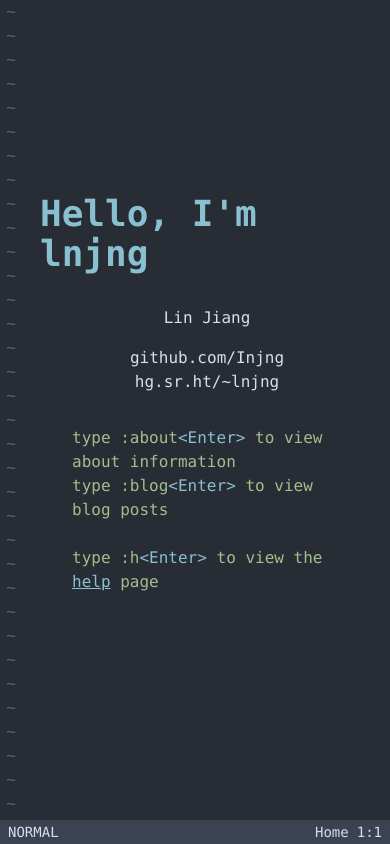
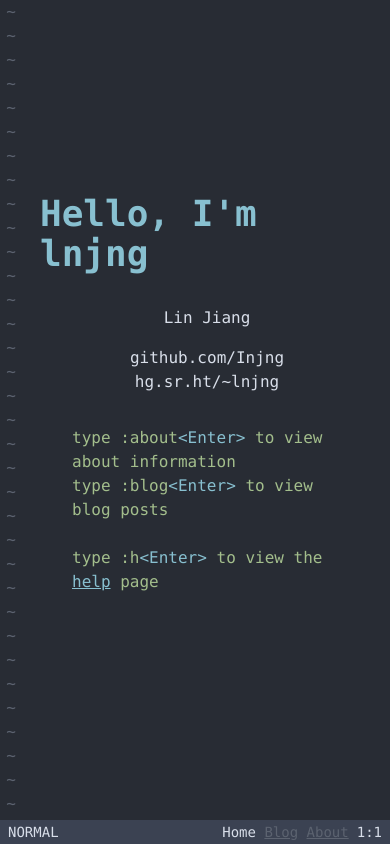
Before and after one commit to Injng/lnjng.com, a SvelteKit app: page / in a window 390 px wide. Built offline with nearby package versions, Linux system fonts and the light colour scheme.

Commit message:
make status bar into a pseudo-menu to make life easier for mobile

```diff
--- a/src/routes/+layout.svelte
+++ b/src/routes/+layout.svelte
@@ -1,11 +1,11 @@
 <script lang="ts">
     import { writable } from 'svelte/store';
-    import { onMount } from 'svelte';
+    import { onMount, afterUpdate } from 'svelte';
     import '../app.css';
 
     const input = writable('');
     let mode = 'NORMAL';
-    let page: string = 'Home';
+    let page = '';
     let mainElement: HTMLElement;
 
     // number of times to repeat command, and whether or not a number is being inputted
@@ -41,8 +41,19 @@
         window.addEventListener('resize', () => {
             viewBottom = window.innerHeight;
         });
-        page = window.location.pathname === '/' ? 'Home' : window.location.pathname.slice(1).charAt(0).toUpperCase() + window.location.pathname.slice(2);
+        updatePage();
     });
+
+    afterUpdate(() => {
+        updatePage();
+    });
+
+    function updatePage() {
+        const newPage = window.location.pathname === '/' ? 'Home' : window.location.pathname.slice(1).charAt(0).toUpperCase() + window.location.pathname.slice(2);
+        if (newPage !== page) {
+            page = newPage;
+        }
+    }
 
     /**
      * Update the characters array with the current characters and their bounding rects
@@ -257,6 +268,21 @@
             width: ${lines[cursorRow][cursorCol].rect.width}px;
             height: ${lines[cursorRow][cursorCol].rect.height}px;` : '';
     }
+
+    // get style for status bar footer links
+    function getLinkStyle(href: string): string[] {
+        if (href === "Home") {
+            return ['', 'text-nvim-gray underline', 'text-nvim-gray underline'];
+        } else if (href === "Blog") {
+            return ['text-nvim-gray underline', '', 'text-nvim-gray underline'];
+        } else if (href === "About") {
+            return ['text-nvim-gray underline', 'text-nvim-gray underline', ''];
+        } else {
+            return ['text-nvim-gray underline', 'text-nvim-gray underline', 'text-nvim-gray underline'];
+        }
+    }
+
+    $: linkStyles = getLinkStyle(page);
 </script>
 
 <svelte:window on:keydown={handleKeydown} />
@@ -281,7 +307,11 @@
     <div id="status-bar" class="bg-nvim-statusline text-nvim-fg h-6 px-2 flex items-center justify-between text-sm">
         <div id="mode" class="w-20">{mode}</div>
         <div id="command-line" class="flex-1 ml-2">{$input}</div>
-        <div id="file-info">{page}</div>
+        <div id="file-info">
+            <a href="/" class={linkStyles[0]}>Home</a>
+            <a href="/blog" class={linkStyles[1]}>Blog</a>
+            <a href="/about" class={linkStyles[2]}>About</a>
+        </div>
         <div id="position" class="ml-2">{cursorRow + 1}:{cursorCol + 1}</div>
     </div>
 </body>
```
